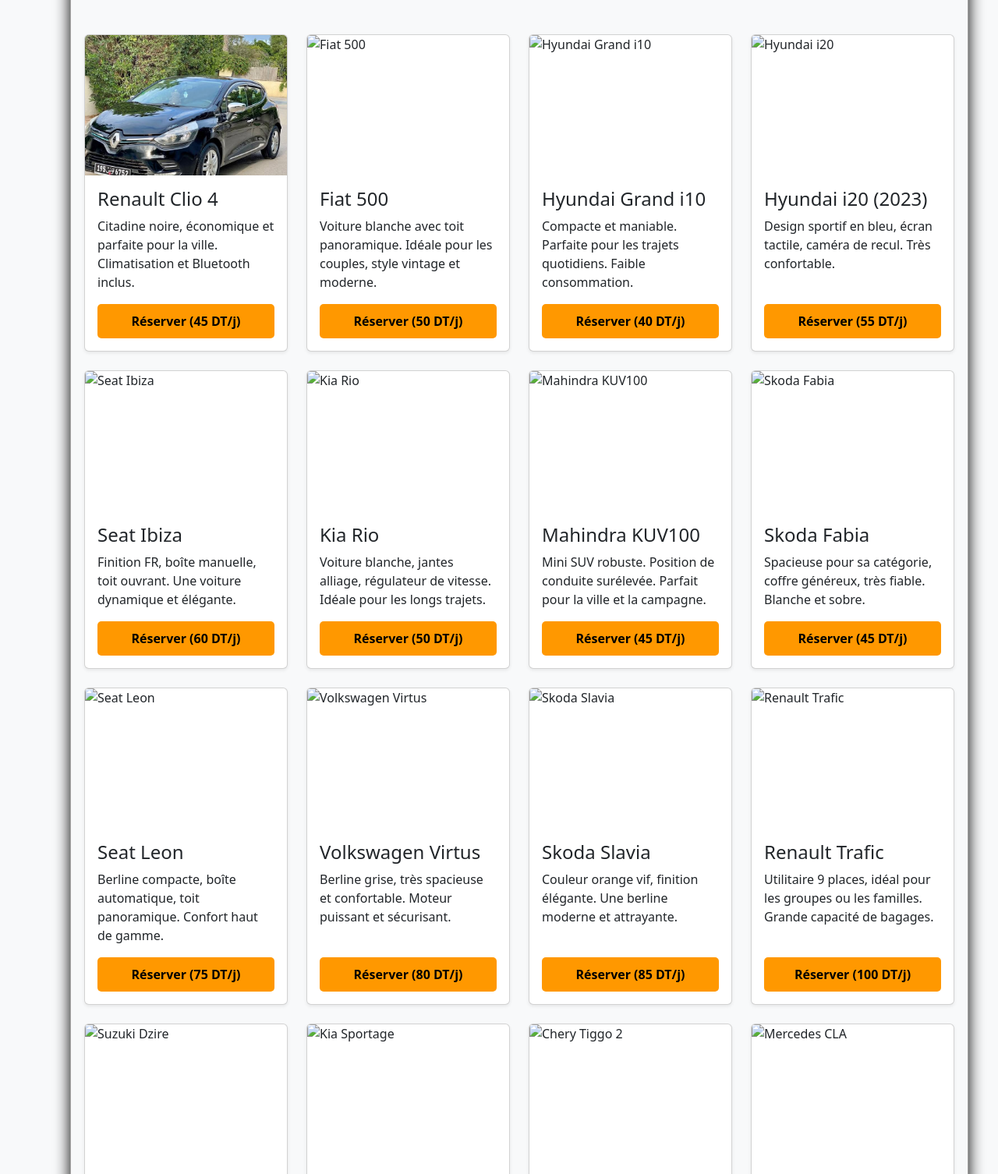
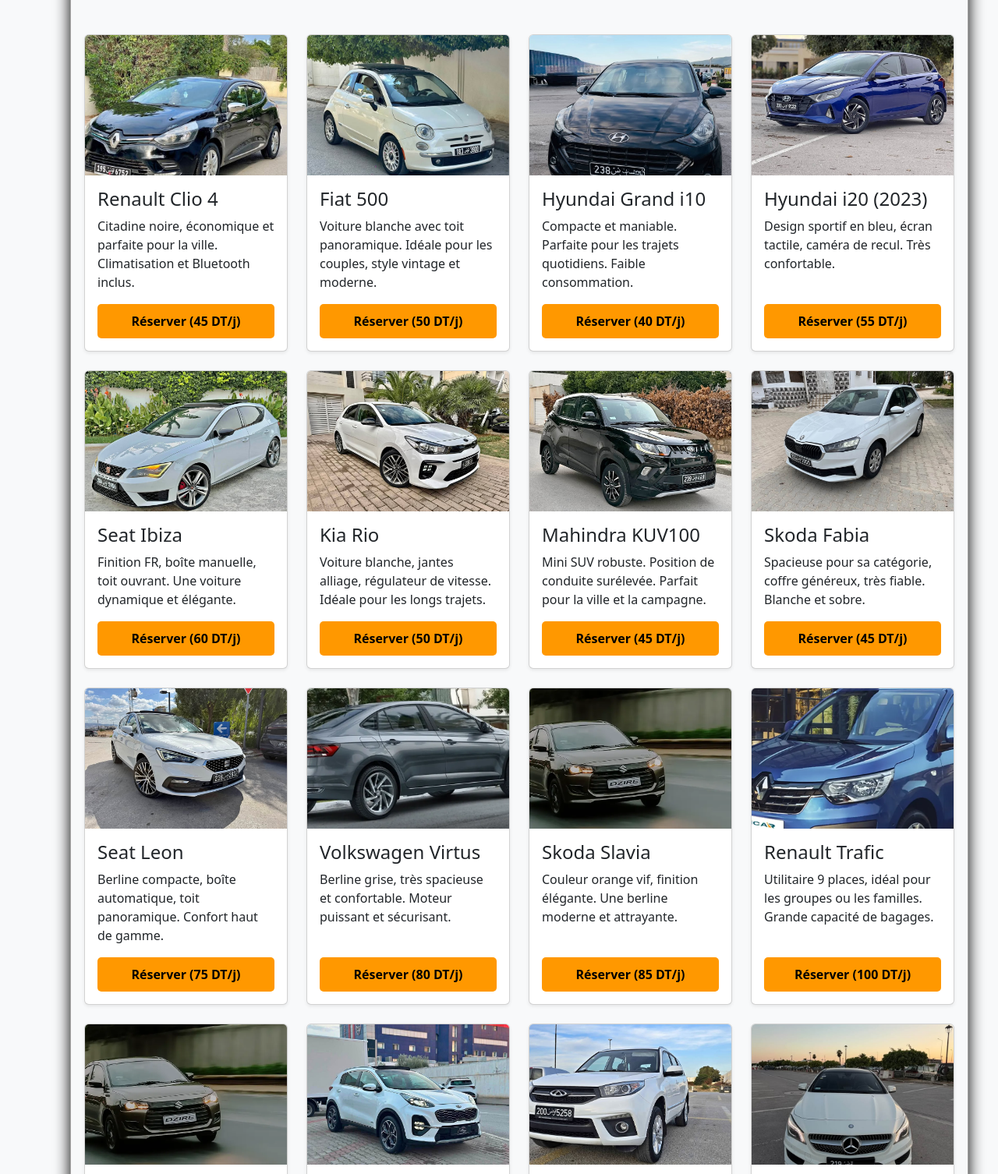
Before and after one commit to ysf-ferjeni/projet1, a plain HTML site: page voitures.html in a window 1280 px wide. Shown: the part 514-2020 px from the top of the page at 78% size. Drawn offline with nearby package versions, Linux system fonts and the light colour scheme.

Commit message:
ajout de nouveau fichier js et ajout des photos

```diff
--- a/voitures.html
+++ b/voitures.html
@@ -97,7 +97,7 @@
 
         <div class="col-md-6 col-lg-3 mb-4">
             <section class="card h-100 shadow-sm">
-                <img src="images/fiat500.jpg" class="card-img-top" alt="Fiat 500">
+                <img src="images/fiat 500.jpg" class="card-img-top" alt="Fiat 500">
                 <div class="card-body d-flex flex-column">
                     <h4 class="card-title">Fiat 500</h4>
                     <p class="card-text flex-grow-1">Voiture blanche avec toit panoramique. Idéale pour les couples, style vintage et moderne.</p>
@@ -109,7 +109,7 @@
 
         <div class="col-md-6 col-lg-3 mb-4">
             <section class="card h-100 shadow-sm">
-                <img src="images/hyundai_grand_i10.jpg" class="card-img-top" alt="Hyundai Grand i10">
+                <img src="images/i10.jpg" class="card-img-top" alt="Hyundai Grand i10">
                 <div class="card-body d-flex flex-column">
                     <h4 class="card-title">Hyundai Grand i10</h4>
                     <p class="card-text flex-grow-1">Compacte et maniable. Parfaite pour les trajets quotidiens. Faible consommation.</p>
@@ -121,7 +121,7 @@
 
         <div class="col-md-6 col-lg-3 mb-4">
             <section class="card h-100 shadow-sm">
-                <img src="images/hyundai_i20.jpg" class="card-img-top" alt="Hyundai i20">
+                <img src="images/i20.jpg" class="card-img-top" alt="Hyundai i20">
                 <div class="card-body d-flex flex-column">
                     <h4 class="card-title">Hyundai i20 (2023)</h4>
                     <p class="card-text flex-grow-1">Design sportif en bleu, écran tactile, caméra de recul. Très confortable.</p>
@@ -133,7 +133,7 @@
 
         <div class="col-md-6 col-lg-3 mb-4">
             <section class="card h-100 shadow-sm">
-                <img src="images/seat_ibiza.jpg" class="card-img-top" alt="Seat Ibiza">
+                <img src="images/ibiza.jpg" class="card-img-top" alt="Seat Ibiza">
                 <div class="card-body d-flex flex-column">
                     <h4 class="card-title">Seat Ibiza</h4>
                     <p class="card-text flex-grow-1">Finition FR, boîte manuelle, toit ouvrant. Une voiture dynamique et élégante.</p>
@@ -145,7 +145,7 @@
 
         <div class="col-md-6 col-lg-3 mb-4">
             <section class="card h-100 shadow-sm">
-                <img src="images/kia_rio.jpg" class="card-img-top" alt="Kia Rio">
+                <img src="images/kiario.jpg" class="card-img-top" alt="Kia Rio">
                 <div class="card-body d-flex flex-column">
                     <h4 class="card-title">Kia Rio</h4>
                     <p class="card-text flex-grow-1">Voiture blanche, jantes alliage, régulateur de vitesse. Idéale pour les longs trajets.</p>
@@ -157,7 +157,7 @@
 
         <div class="col-md-6 col-lg-3 mb-4">
             <section class="card h-100 shadow-sm">
-                <img src="images/mahindra_kuv100.jpg" class="card-img-top" alt="Mahindra KUV100">
+                <img src="images/mahindra.jpg" class="card-img-top" alt="Mahindra KUV100">
                 <div class="card-body d-flex flex-column">
                     <h4 class="card-title">Mahindra KUV100</h4>
                     <p class="card-text flex-grow-1">Mini SUV robuste. Position de conduite surélevée. Parfait pour la ville et la campagne.</p>
@@ -169,7 +169,7 @@
 
         <div class="col-md-6 col-lg-3 mb-4">
             <section class="card h-100 shadow-sm">
-                <img src="images/skoda_fabia.jpg" class="card-img-top" alt="Skoda Fabia">
+                <img src="images/scoda.jpg" class="card-img-top" alt="Skoda Fabia">
                 <div class="card-body d-flex flex-column">
                     <h4 class="card-title">Skoda Fabia</h4>
                     <p class="card-text flex-grow-1">Spacieuse pour sa catégorie, coffre généreux, très fiable. Blanche et sobre.</p>
@@ -181,7 +181,7 @@
 
         <div class="col-md-6 col-lg-3 mb-4">
             <section class="card h-100 shadow-sm">
-                <img src="images/seat_leon.jpg" class="card-img-top" alt="Seat Leon">
+                <img src="images/seatleon.jpg" class="card-img-top" alt="Seat Leon">
                 <div class="card-body d-flex flex-column">
                     <h4 class="card-title">Seat Leon</h4>
                     <p class="card-text flex-grow-1">Berline compacte, boîte automatique, toit panoramique. Confort haut de gamme.</p>
@@ -193,7 +193,7 @@
 
         <div class="col-md-6 col-lg-3 mb-4">
             <section class="card h-100 shadow-sm">
-                <img src="images/vw_virtus.jpg" class="card-img-top" alt="Volkswagen Virtus">
+                <img src="images/slide1.webp" class="card-img-top" alt="Volkswagen Virtus">
                 <div class="card-body d-flex flex-column">
                     <h4 class="card-title">Volkswagen Virtus</h4>
                     <p class="card-text flex-grow-1">Berline grise, très spacieuse et confortable. Moteur puissant et sécurisant.</p>
@@ -205,7 +205,7 @@
 
         <div class="col-md-6 col-lg-3 mb-4">
             <section class="card h-100 shadow-sm">
-                <img src="images/skoda_slavia.jpg" class="card-img-top" alt="Skoda Slavia">
+                <img src="images/slide5.webp" class="card-img-top" alt="Skoda Slavia">
                 <div class="card-body d-flex flex-column">
                     <h4 class="card-title">Skoda Slavia</h4>
                     <p class="card-text flex-grow-1">Couleur orange vif, finition élégante. Une berline moderne et attrayante.</p>
@@ -217,7 +217,7 @@
 
         <div class="col-md-6 col-lg-3 mb-4">
             <section class="card h-100 shadow-sm">
-                <img src="images/renault_trafic.jpg" class="card-img-top" alt="Renault Trafic">
+                <img src="images/slide3.webp" class="card-img-top" alt="Renault Trafic">
                 <div class="card-body d-flex flex-column">
                     <h4 class="card-title">Renault Trafic</h4>
                     <p class="card-text flex-grow-1">Utilitaire 9 places, idéal pour les groupes ou les familles. Grande capacité de bagages.</p>
@@ -229,7 +229,7 @@
 
         <div class="col-md-6 col-lg-3 mb-4">
             <section class="card h-100 shadow-sm">
-                <img src="images/suzuki_dzire.jpg" class="card-img-top" alt="Suzuki Dzire">
+                <img src="images/slide5.webp" class="card-img-top" alt="Suzuki Dzire">
                 <div class="card-body d-flex flex-column">
                     <h4 class="card-title">Suzuki Dzire</h4>
                     <p class="card-text flex-grow-1">Berline compacte très économique en carburant. Parfaite pour les longs trajets.</p>
@@ -241,7 +241,7 @@
 
         <div class="col-md-6 col-lg-3 mb-4">
             <section class="card h-100 shadow-sm">
-                <img src="images/kia_sportage.jpg" class="card-img-top" alt="Kia Sportage">
+                <img src="images/sportage.jpg" class="card-img-top" alt="Kia Sportage">
                 <div class="card-body d-flex flex-column">
                     <h4 class="card-title">Kia Sportage</h4>
                     <p class="card-text flex-grow-1">SUV familial blanc. Grand espace intérieur, idéal pour les vacances et la route.</p>
@@ -253,7 +253,7 @@
 
         <div class="col-md-6 col-lg-3 mb-4">
             <section class="card h-100 shadow-sm">
-                <img src="images/chery_tiggo.jpg" class="card-img-top" alt="Chery Tiggo 2">
+                <img src="images/cherry.jpg" class="card-img-top" alt="Chery Tiggo 2">
                 <div class="card-body d-flex flex-column">
                     <h4 class="card-title">Chery Tiggo 2</h4>
                     <p class="card-text flex-grow-1">Petit SUV blanc, très maniable, idéal pour découvrir la région à petit prix.</p>
@@ -264,7 +264,7 @@
 
         <div class="col-md-6 col-lg-3 mb-4">
             <section class="card h-100 shadow-sm">
-                <img src="images/mercedes_cla.jpg" class="card-img-top" alt="Mercedes CLA">
+                <img src="images/claamg.jpg" class="card-img-top" alt="Mercedes CLA">
                 <div class="card-body d-flex flex-column">
                     <h4 class="card-title">Mercedes CLA</h4>
                     <p class="card-text flex-grow-1">Voiture de prestige pour les occasions spéciales. Luxe, confort et performance.</p>
```
Also changed, not shown: index.html (+6 -16 lines), login.html (+1 -0 lines), login.js (added, +46 -0 lines), reservation.html (+2 -0 lines).
